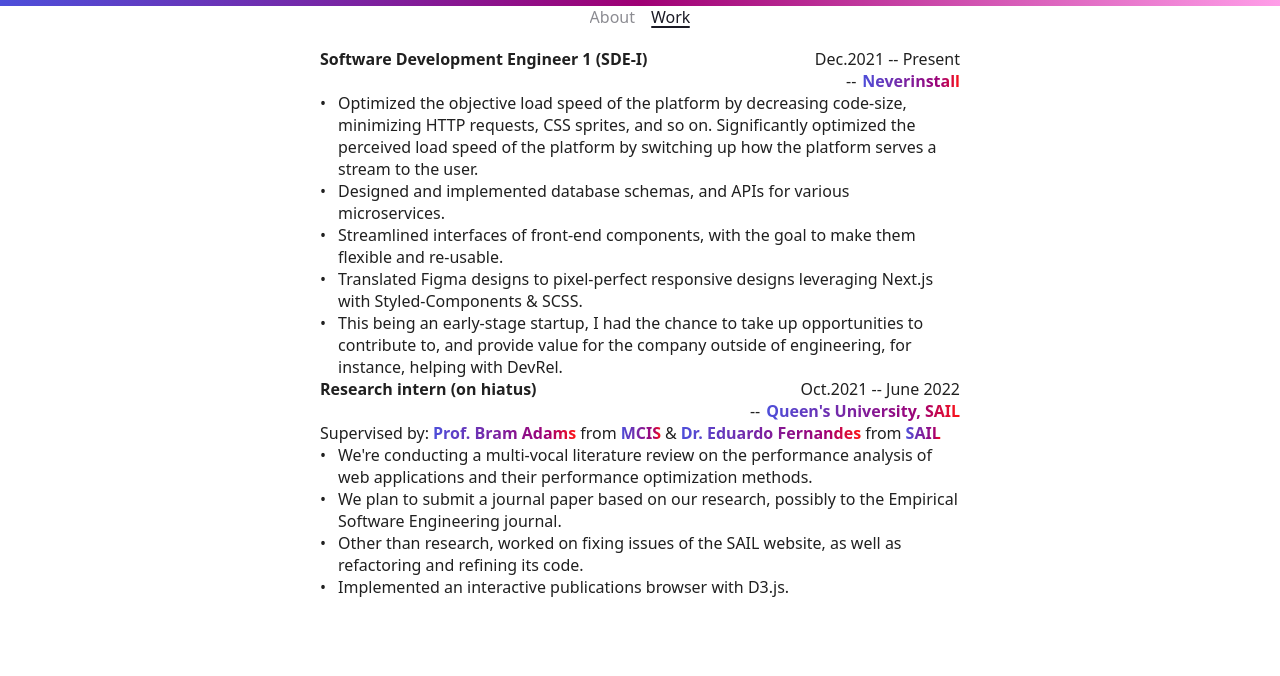
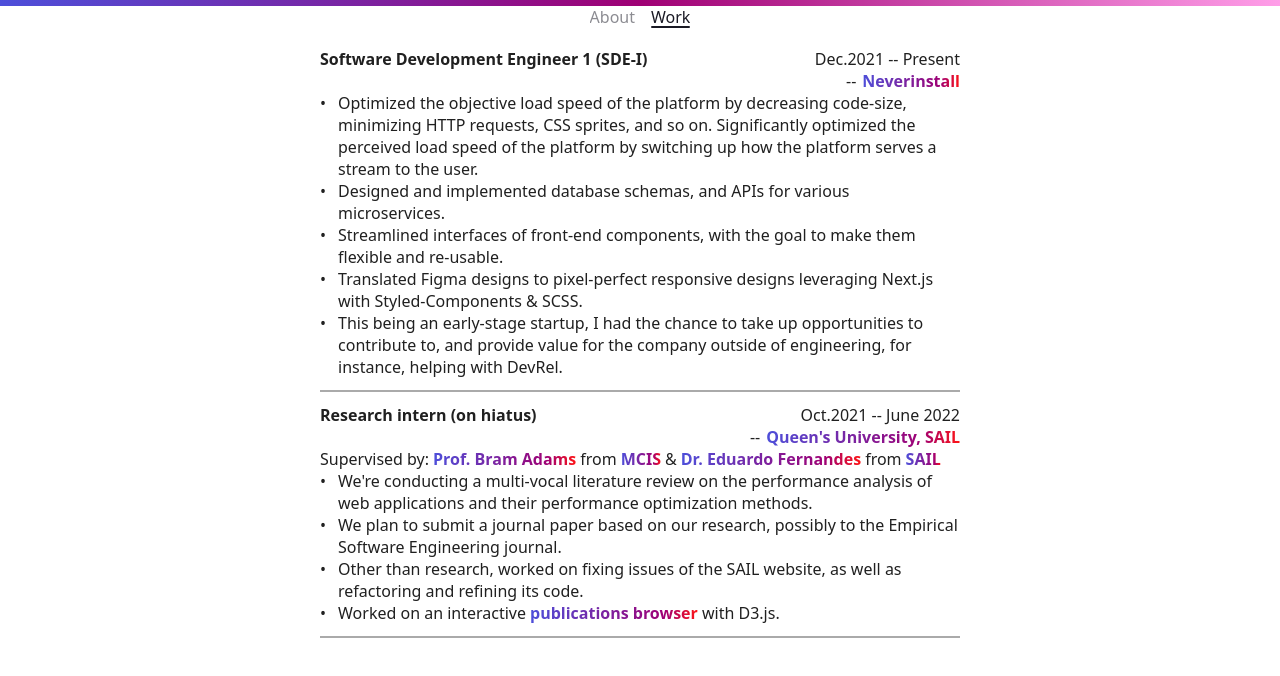
Before and after one commit to Yug34/portfolio-new, a Next.js app: page /work in a window 1280 px wide. Shown: the top 676 px of the page. Built offline with nearby package versions, Linux system fonts and the light colour scheme.

Commit message:
:lipstick: feat(workpage): some styles

```diff
--- a/components/WorkPage/index.tsx
+++ b/components/WorkPage/index.tsx
@@ -39,9 +39,17 @@
   justify-content: flex-start;
 `;
 
+const WorkContainer = styled.div`
+  display: flex;
+  flex-direction: column;
+  border-bottom: 2px solid #aaaaaa;
+  padding-bottom: 12px;
+`;
+
 const WorkPage = () => {
     return (
-        <>
+        <div style={{display: "flex", flexDirection: 'column', rowGap: '12px'}}>
+            <WorkContainer>
                 <TitleContainer>
                     <Title>Software Development Engineer 1 (SDE-I)</Title>
                     <Date>Dec.2021 -- Present</Date>
@@ -65,11 +73,13 @@
                         "Translated Figma designs to pixel-perfect responsive designs leveraging Next.js with Styled-Components & SCSS.",
                         "This being an early-stage startup, I had the chance to take up opportunities to contribute to, and provide value for the company outside of engineering, for instance, helping with DevRel."
                     ].map((item) => (
-                    <div style={{display: 'flex'}} key={item}>
+                        <div style={{display: 'flex', width: '100%', justifyContent: 'flex-start'}} key={item}>
                             •<WorkContent dangerouslySetInnerHTML={{__html: item}}/>
                         </div>
                     ))}
                 </Work>
+            </WorkContainer>
+            <WorkContainer>
                 <TitleContainer>
                     <Title>Research intern (on hiatus)</Title>
                     <Date>Oct.2021 -- June 2022</Date>
@@ -113,15 +123,29 @@
                     {[
                         "We&apos;re conducting a multi-vocal literature review on the performance analysis of web applications and their performance optimization methods.",
                         "We plan to submit a journal paper based on our research, possibly to the Empirical Software Engineering journal.",
-                    "Other than research, worked on fixing issues of the SAIL website, as well as refactoring and refining its code.",
-                    "Implemented an interactive publications browser with D3.js."
+                        "Other than research, worked on fixing issues of the SAIL website, as well as refactoring and refining its code."
                     ].map((item) => (
-                    <div style={{display: 'flex'}} key={item}>
+                        <div style={{display: 'flex', width: '100%', justifyContent: 'flex-start'}} key={item}>
                             •<WorkContent dangerouslySetInnerHTML={{__html: item}}/>
                         </div>
                     ))}
+                    <div style={{display: 'flex', width: '100%', justifyContent: 'flex-start'}}>
+                        •
+                        <WorkContent>
+                            Worked on an interactive
+                            <Hover
+                                style={{marginLeft: '4px'}}
+                                monoState
+                                externalHref={true}
+                                fontWeight={600}
+                                href={"https://sail.cs.queensu.ca/publications.html"}>
+                                publications browser
+                            </Hover> with D3.js.
+                        </WorkContent>
+                    </div>
                 </Work>
-        </>
+            </WorkContainer>
+        </div>
     );
 };
 
```
Lines whose indentation alone changed are shown as unchanged.
